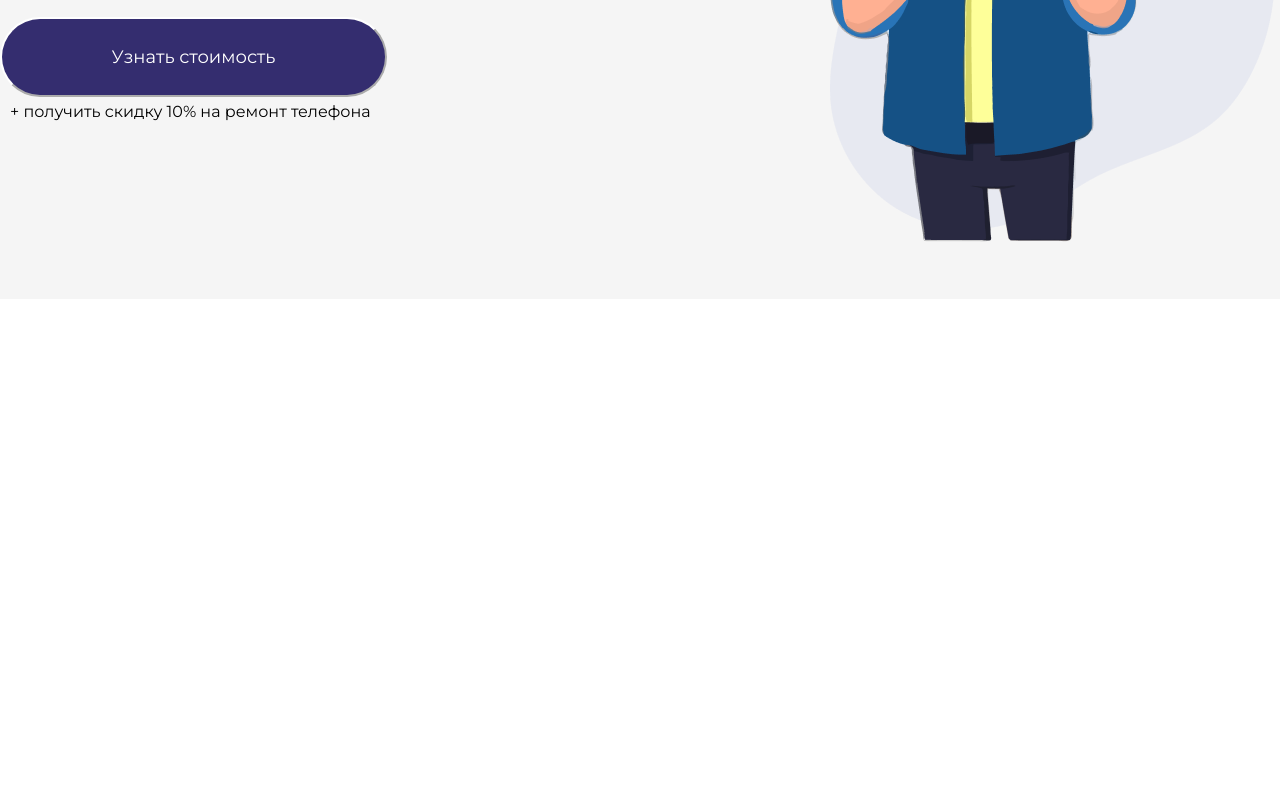
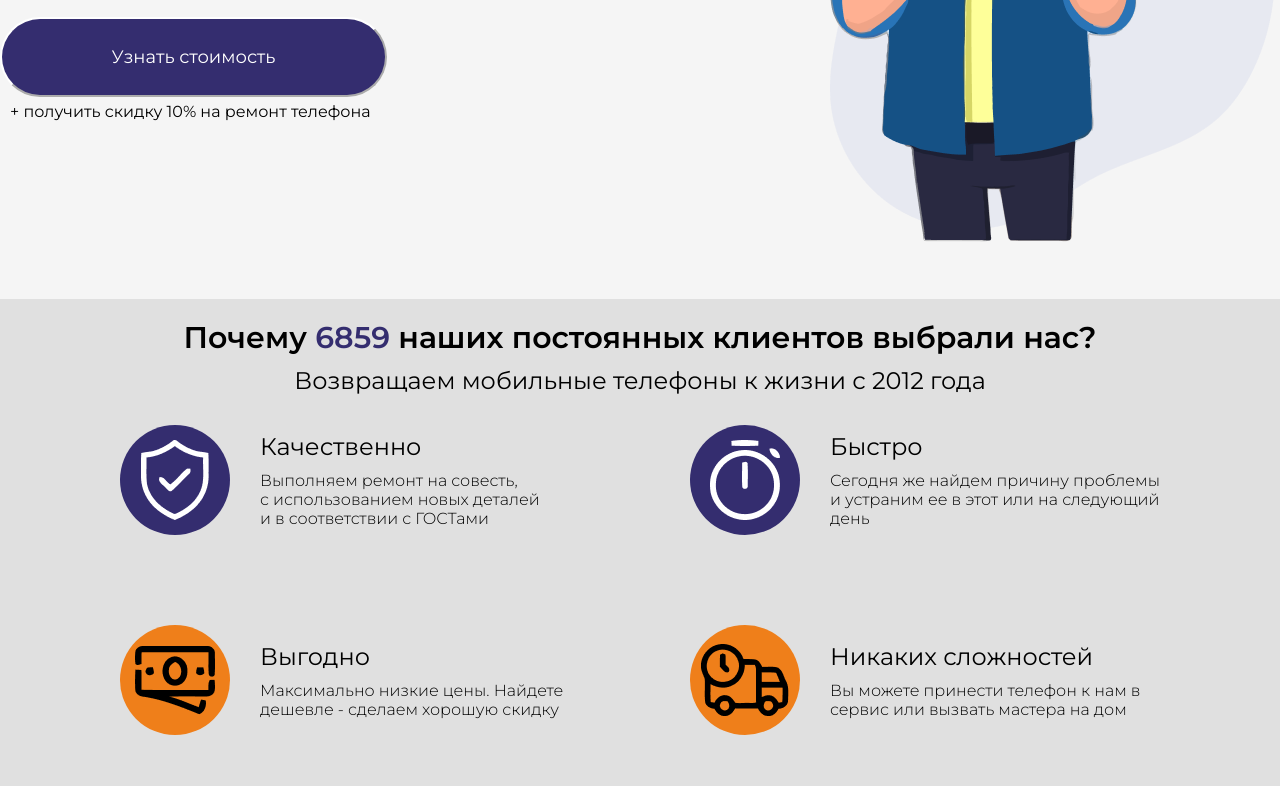
Before and after one commit to F1ko228/Device-site, a plain HTML site: page index.html in a window 1280 px wide. Shown: the part 575-1361 px from the top of the page. Before the commit the page ends 874 px from the top, so only its background shows below. Drawn offline with Linux system fonts and the light colour scheme.

Commit message:
third block

```diff
--- a/assets/style.css
+++ b/assets/style.css
@@ -168,3 +168,89 @@
     margin-top: 5px;
     margin-left: 10px;
 }
+
+.section_2 {
+    width: 100%;
+    height: 487px;
+    background-color: #E0E0E0;
+    display: flex;
+    justify-content: center;
+}
+
+.container_3 {
+    width: 1400px;
+    display: flex;
+    flex-direction: column;
+    align-items: center;
+}
+
+.container_3 h4 {
+    font-size: 30px;
+    font-weight: 600;
+    margin-top: 20px;
+}
+
+.container_3 h4 span {
+    color: #342D6F;
+}
+
+.container_3 p {
+    font-size: 24px;
+    font-weight: 400;
+    margin-top: 10px;
+}
+
+.section_2__condition {
+    width: 900px;
+    display: flex;
+    flex-direction: column;
+    align-items: center;
+    justify-content: space-between;
+    margin-top: 35px;
+    gap: 100px;
+}
+
+.section_2__condition2 {
+    display: flex;
+    align-items: center;
+    justify-content: space-between;
+    gap: 100px;
+}
+
+.section_2__condition2__inside {
+    width: 470px;
+    height: 100px;
+    display: flex;
+    align-items: center;
+    gap: 30px;
+}
+
+.section_2__condition2__inside_ellipse1 {
+    width: 110px;
+    height: 110px;
+    background-color: #342D6F;
+    border-radius: 50%;
+    display: flex;
+    align-items: center;
+    justify-content: center;
+}
+
+.section_2__condition2__inside_ellipse2 {
+    width: 110px;
+    height: 110px;
+    background-color: #EF7F1A;
+    border-radius: 50%;
+    display: flex;
+    align-items: center;
+    justify-content: center;
+}
+
+.section_2__condition2__inside_text h7 {
+    font-size: 24px;
+    font-weight: 400;
+}
+
+.section_2__condition2__inside_text p {
+    font-size: 16px;
+    font-weight: 300;
+}
--- a/index.html
+++ b/index.html
@@ -14,6 +14,7 @@
      rel="stylesheet">
 </head>
 <body>
+
     <header class="header">
         <div class="container_1">
            <div class="header__item">
@@ -63,5 +64,59 @@
             </div>
         </div> <!-- container_2 -->
     </section>  <!-- section_1 -->
+
+    <section class="section_2">
+        <div class="container_3">
+            <h4>Почему <span>6859</span> наших постоянных клиентов выбрали нас?</h4>
+            <p>Возвращаем мобильные телефоны к жизни с 2012 года</p>
+            <div class="section_2__condition">
+                <div class="section_2__condition2">
+                    <div class="section_2__condition2__inside">
+                        <div class="section_2__condition2__inside_ellipse1">
+                            <img src="assets/images/galochka.png" alt="check mark">
+                        </div>
+                        <div class="section_2__condition2__inside_text">
+                            <h7>Качественно</h7>
+                            <p>Выполняем ремонт на совесть,<br>
+                                 с использованием новых деталей<br>
+                                  и в соответствии с ГОСТами</p>
+                        </div>
+                    </div>
+                    <div class="section_2__condition2__inside">
+                        <div class="section_2__condition2__inside_ellipse1">
+                            <img src="assets/images/watch.png" alt="watch">
+                        </div>
+                        <div class="section_2__condition2__inside_text">
+                            <h7>Быстро</h7>
+                            <p>Сегодня же найдем причину проблемы<br>
+                                 и устраним ее в этот или на следующий<br> день</p>
+                        </div>
+                    </div>
+                </div>
+                <div class="section_2__condition2">
+                    <div class="section_2__condition2__inside">
+                        <div class="section_2__condition2__inside_ellipse2">
+                            <img src="assets/images/money.png" alt="money">
+                        </div>
+                        <div class="section_2__condition2__inside_text">
+                            <h7>Выгодно</h7>
+                            <p>Максимально низкие цены. Найдете<br>
+                                 дешевле - сделаем хорошую скидку</p>
+                        </div>
+                    </div>
+                    <div class="section_2__condition2__inside">
+                        <div class="section_2__condition2__inside_ellipse2">
+                            <img src="assets/images/bus.png" alt="bus">
+                        </div>
+                        <div class="section_2__condition2__inside_text">
+                            <h7>Никаких сложностей</h7>
+                            <p>Вы можете принести телефон к нам в<br>
+                                 сервис или вызвать мастера на дом</p>
+                        </div>
+                    </div>
+                </div>
+            </div>
+        </div> <!-- container_3 -->
+    </section> <!-- section_2 -->
 </body>
 </html>
```
Also changed, not shown: assets/images/Ellipse 1.png (added), assets/images/Ellipse 2.png (added), assets/images/bus.png (added), assets/images/galochka.png (added), assets/images/money.png (added), assets/images/watch.png (added).
